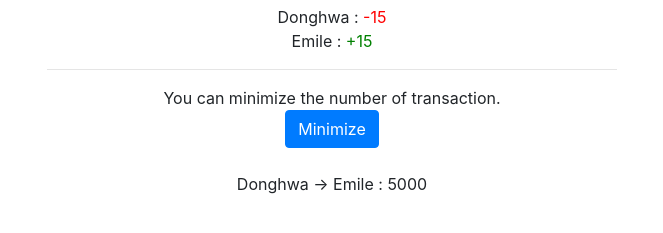
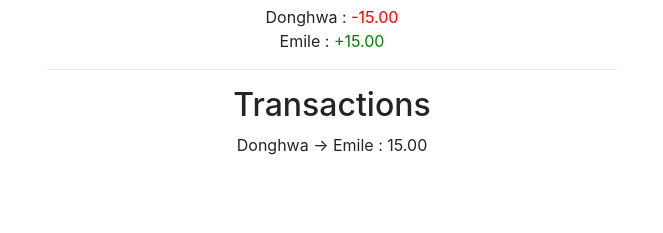
Before and after one commit to storykim/bill-splitter, a Gatsby site: page / in a window 1280 px wide. Shown: the part 655-888 px from the top of the page, without its empty margins (308-971 px from the left). After the commit the page ends 860 px from the top, so only its background shows below. Built offline with nearby package versions, Linux system fonts and the light colour scheme; Gatsby itself is replaced by a stand-in of ours.

Commit message:
Implement transaction panel

```diff
--- a/src/components/bill.js
+++ b/src/components/bill.js
@@ -16,7 +16,8 @@ class BillRow extends React.Component {
     if (target.name === "payer") {
       newBill.payer = target.value
     } else if (target.name === "amount") {
-      newBill.amount = parseFloat(target.value)
+      const amount = parseFloat(target.value)
+      newBill.amount = isNaN(amount) ? 0 : amount
     } else {
       const user = target.name.substring(6)
       if (target.checked) {
--- a/src/components/result.js
+++ b/src/components/result.js
@@ -2,9 +2,9 @@ import React from "react"
 
 function NumWithSign(num) {
   if (num < 0) {
-    return <span style={{ color: "red" }}>{num}</span>
+    return <span style={{ color: "red" }}>{num.toFixed(2)}</span>
   } else if (num > 0) {
-    return <span style={{ color: "green" }}>{"+" + num}</span>
+    return <span style={{ color: "green" }}>{"+" + num.toFixed(2)}</span>
   } else {
     return <span>0</span>
   }
@@ -26,17 +26,103 @@ class ResultOverview extends React.Component {
 }
 
 class TransactionPanel extends React.Component {
+  constructor(props) {
+    super(props)
+    this.calculateTransaction = this.calculateTransaction.bind(this)
+  }
+
+  calculateTransaction() {
+    const result = this.props.result
+    const keys = Object.keys(result)
+    let plus = []
+    let minus = []
+
+    keys.forEach(user => {
+      const value = result[user]
+      if (value > 0) {
+        plus.push({ user: user, value: value })
+      } else if (value < 0) {
+        minus.push({ user: user, value: -value })
+      }
+    })
+
+    // sort
+    plus.sort((a, b) => {
+      return a.value > b.value ? -1 : 1
+    })
+    minus.sort((a, b) => {
+      return a.value > b.value ? -1 : 1
+    })
+
+    // find same amount
+    var plusIdx = 0
+    var minusIdx = 0
+    var results = []
+    var usedPlus = []
+    var usedMinus = []
+    while (plusIdx < plus.length && minusIdx < minus.length) {
+      if (plus[plusIdx].value === minus[minusIdx].value) {
+        results.push([
+          plus[plusIdx].user,
+          minus[minusIdx].user,
+          plus[plusIdx].value,
+        ])
+        usedPlus.push(plusIdx)
+        usedMinus.push(minusIdx)
+        plusIdx += 1
+        minusIdx += 1
+      } else {
+        if (plus[plusIdx].value > minus[minusIdx].value) {
+          plusIdx += 1
+        } else {
+          minusIdx += 1
+        }
+      }
+    }
+
+    plus = plus.filter((el, idx) => !usedPlus.includes(idx))
+    minus = minus.filter((el, idx) => !usedMinus.includes(idx))
+
+    plusIdx = 0
+    minusIdx = 0
+    while (plusIdx < plus.length && minusIdx < minus.length) {
+      var plusObj = plus[plusIdx]
+      var minusObj = minus[minusIdx]
+      if (plusObj.value === minusObj.value) {
+        results.push([plusObj.user, minusObj.user, plusObj.value])
+        plusIdx += 1
+        minusIdx += 1
+      } else {
+        if (plusObj.value > minusObj.value) {
+          results.push([plusObj.user, minusObj.user, minusObj.value])
+          plusObj.value -= minusObj.value
+          minusIdx += 1
+        } else {
+          results.push([plusObj.user, minusObj.user, plusObj.value])
+          minusObj.value -= plusObj.value
+          plusIdx += 1
+        }
+      }
+    }
+
+    // TODO : consider issues from floating point representation
+    // Verify
+    if (plusIdx !== plus.length || minusIdx !== minus.length) {
+      console.log("Something went wrong during calculation!")
+    }
+
+    return results
+  }
+
   render() {
     return (
       <div>
-        <div className="text-center">
-          You can minimize the number of transaction.
-        </div>
-        <div className="text-center">
-          <button className="btn btn-primary">Minimize</button>
-        </div>
-        <br />
-        <div>Donghwa -> Emile : 5000</div>
+        <h2>Transactions</h2>
+        {this.calculateTransaction().map((elem, idx) => (
+          <div key={idx}>
+            {elem[1]} → {elem[0]} : {elem[2].toFixed(2)}
+          </div>
+        ))}
       </div>
     )
   }
@@ -50,7 +136,7 @@ class ResultPanel extends React.Component {
           <h2>Result</h2>
           <ResultOverview result={this.props.result} />
           <hr />
-          <TransactionPanel />
+          <TransactionPanel result={this.props.result} />
         </div>
       </div>
     )
```
